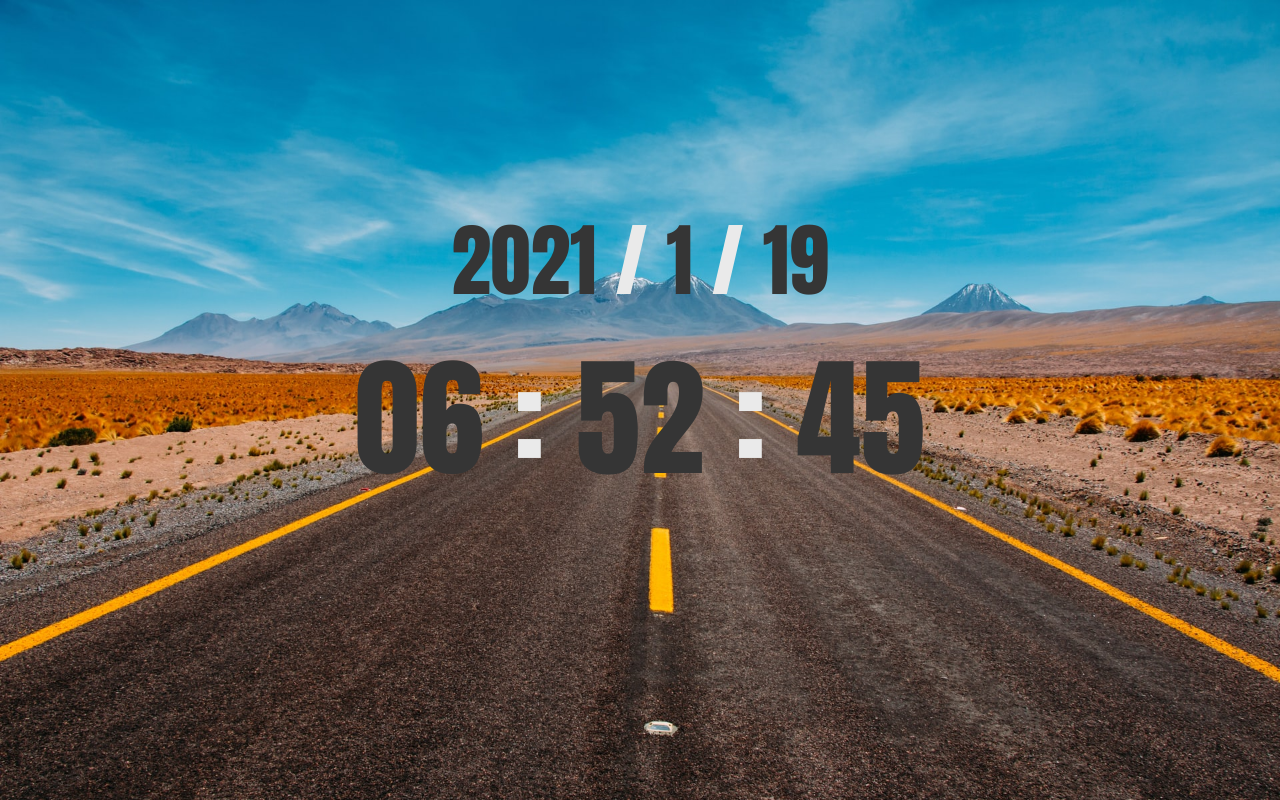
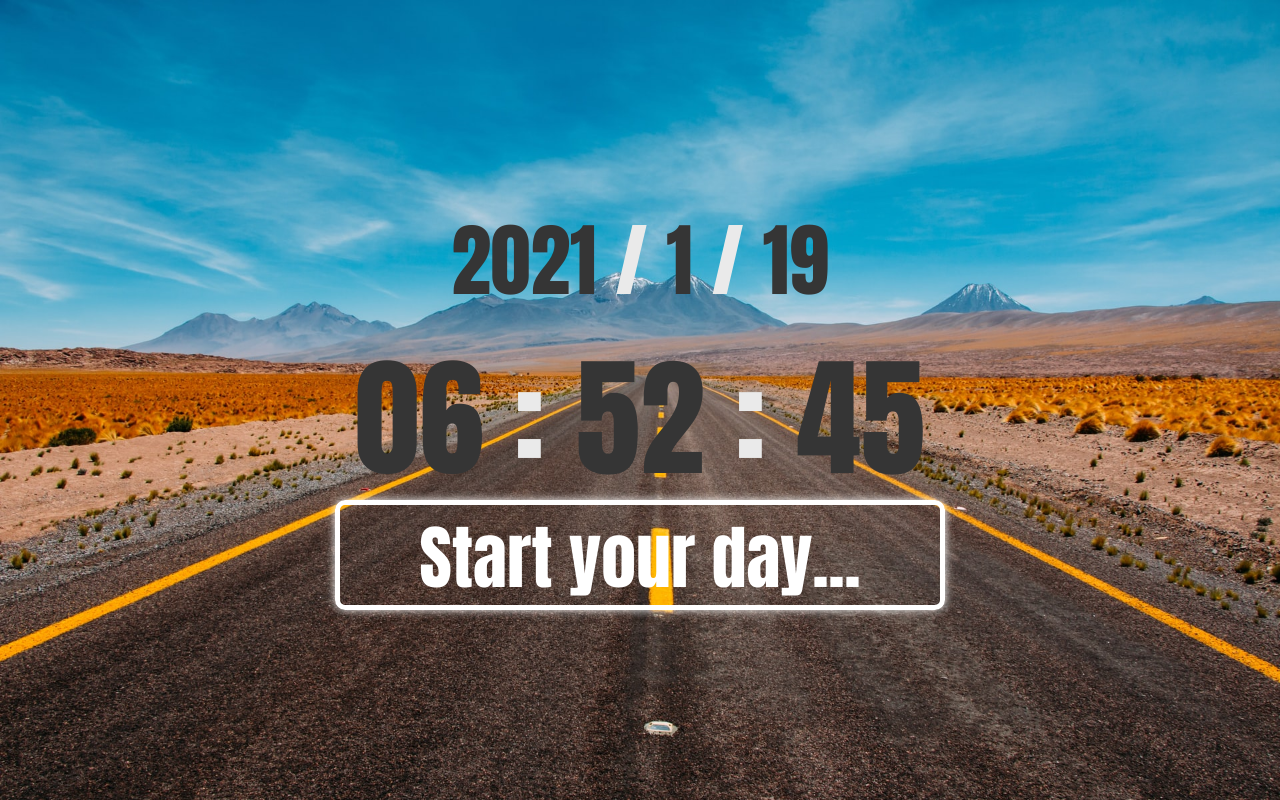
Before and after one commit to 1876070677/1876070677.github.io, a plain HTML site: page index.html in a window 1280 px wide. Drawn offline with Linux system fonts and the light colour scheme.

Commit message:
move to MainFrame

```diff
--- a/index.html
+++ b/index.html
@@ -45,6 +45,11 @@
 
                 return zero + num;
             }
+
+            function mvMain() {
+                document.getElementsByClassName("startWindow")[0].style.display = 'none'
+                document.getElementsByClassName("main_Frame")[0].style.display = 'block'
+            }
         </script>
         <style>
             body {
@@ -52,9 +57,15 @@
                 background-repeat: no-repeat;
                 background-size : cover;
             }
+            .startWindow {
+                display : block;
+            }
+            .main_Frame {
+                display : none;
+            }
             .time {
                 width : 600px;
-                height : 100px;
+                height : 300px;
                 margin : 200px auto 0 auto;
 
                 font-family: 'Anton', sans-serif;
@@ -62,17 +73,39 @@
                 color : #353535;
                 font-size: 5em;
             }
+            .start {
+                font-family: 'Anton', sans-serif;
+                width : 600px;
+                height : 100px;
+                margin : 0 auto 0 auto;
+                text-align: center;
+
+                font-size : 70px;
+                border-radius : 10px;
+                border : 5px solid white;
+                box-shadow : 0px 0px 10px 0px white;
+                cursor : pointer;
+                color : white;
+            }
             #now {
                 font-size : 130px;
             }
         </style>
     </head>
     <body onload="printTime()">
-        <div id = "wrapper">
-            <div class="time">
-                <span id="date"></span><br>
-                <span id="now"></span>
+        <div class="startWindow">
+            <div id = "wrapper">
+                <div class="time">
+                    <span id="date"></span><br>
+                    <span id="now"></span>
+                </div>
+                <div class="start" onclick="mvMain()">
+                    <span>Start your day...</span>
+                </div>
             </div>
+        </div>
+        <div class = "main_Frame">
+
         </div>
     </body>
 </html>
```
